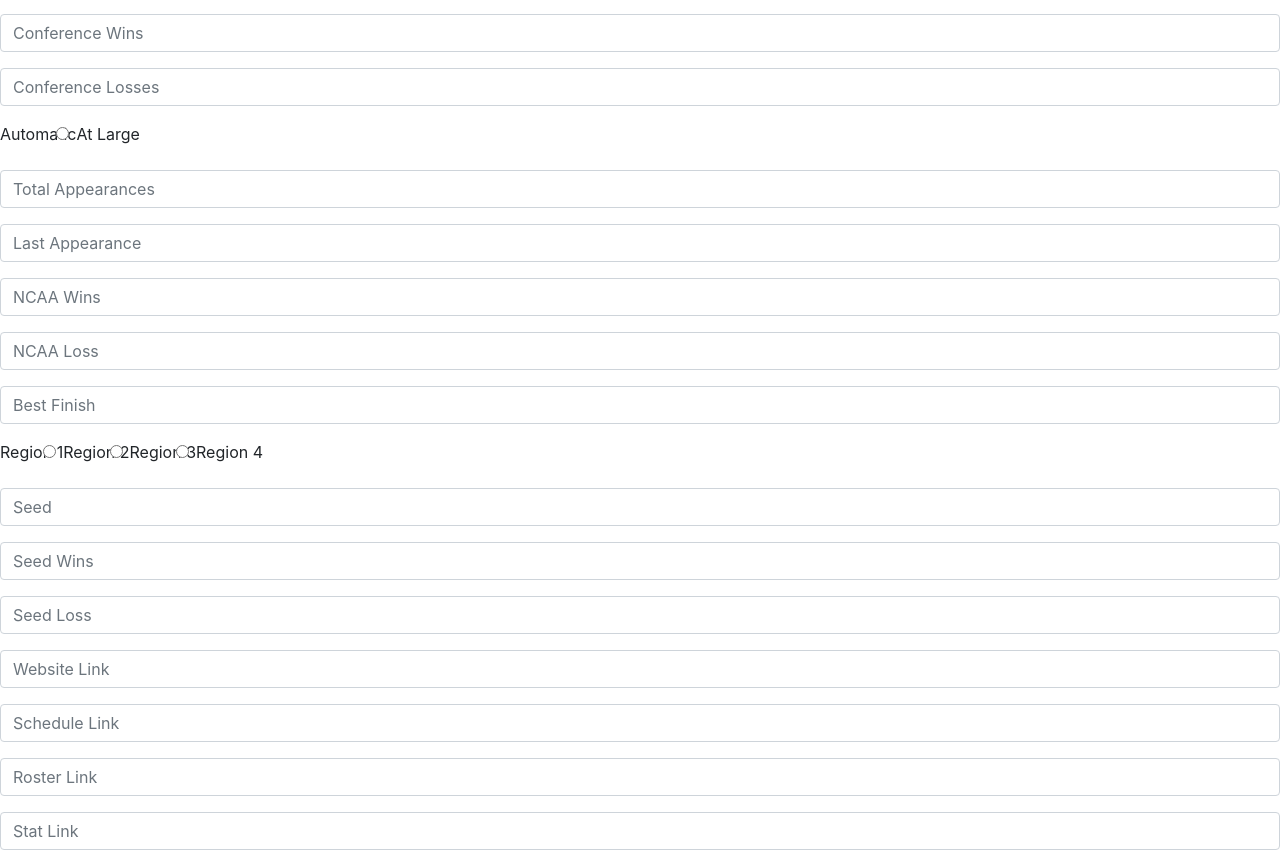
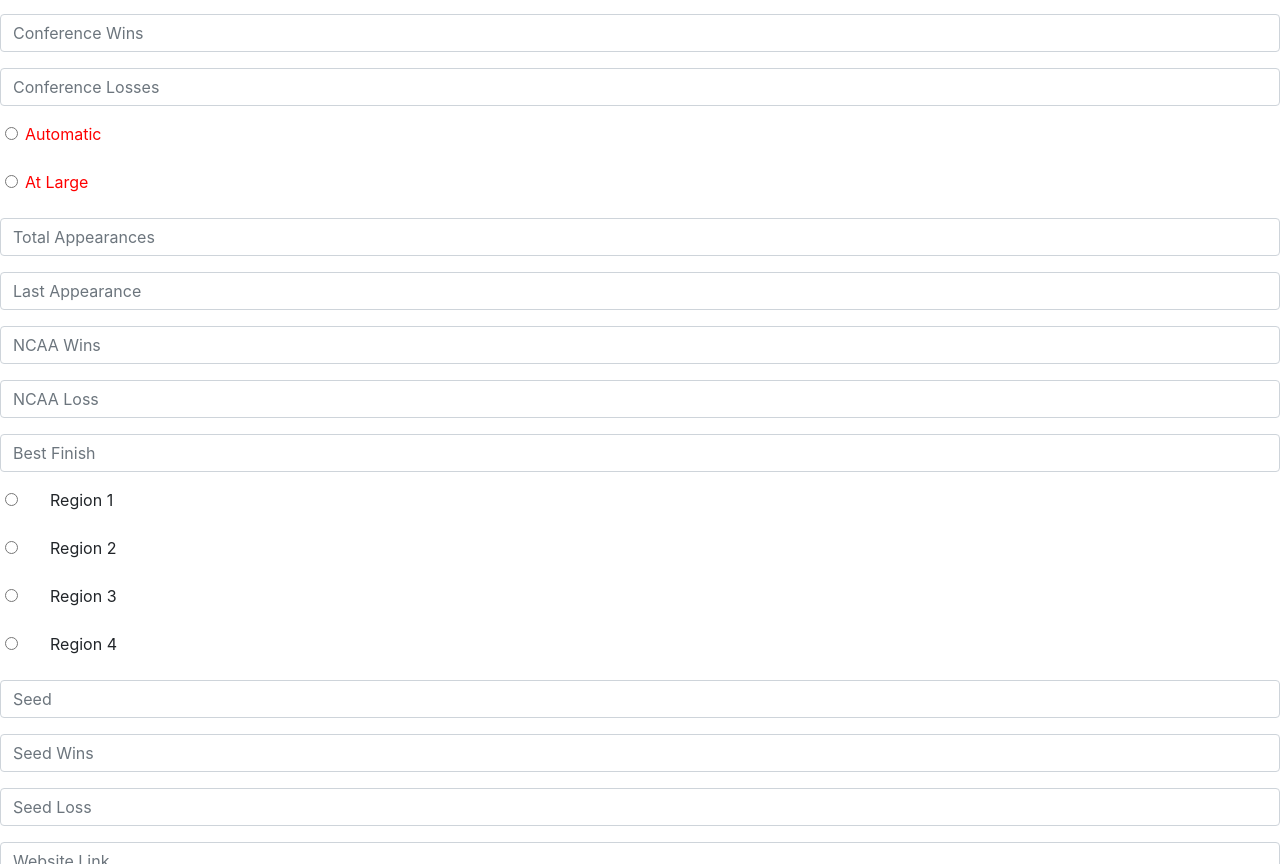
Before and after one commit to brian-hargrove/tourney2021-client, a React (Create React App) app: page / in a window 1280 px wide. Shown: the part 510-1374 px from the top of the page. Built offline with nearby package versions, Linux system fonts and the light colour scheme; the HTML template or start-up script is replaced by a standard one.

Commit message:
teamInput update & style

```diff
--- a/src/components/teamInput.jsx
+++ b/src/components/teamInput.jsx
@@ -1,5 +1,6 @@
 import React, { useState } from 'react';
 import { Button, Form, FormGroup, Input, Label } from 'reactstrap';
+import '../styles/teamInput.css';
 
 const TeamInput = props => {
   const [college, setCollege] = useState('');
@@ -10,7 +11,7 @@
   const [colors, setColors] = useState('');
   const [headCoach, setHeadCoach] = useState('');
   const [overallWins, setOverallWins] = useState('');
-  const [overallLoss, setoverallLoss] = useState('');
+  const [overallLoss, setOverallLoss] = useState('');
   const [confWins, setConfWins] = useState('');
   const [confLoss, setConfLoss] = useState('');
   const [bid, setBid] = useState('');
@@ -31,6 +32,36 @@
   const [color2, setColor2] = useState('');
   const [logoLink, setLogoLink] = useState('');
 
+  const resetForm = () => {
+    setCollege('');
+    setNickname('');
+    setCity('');
+    setState('');
+    setConference('');
+    setColors('');
+    setHeadCoach('');
+    setOverallWins('');
+    setOverallLoss('');
+    setConfWins('');
+    setConfLoss('');
+    setBid('');
+    setTotalApp('');
+    setLastApp('');
+    setNcaaWin('');
+    setNcaaLoss('');
+    setBestFinish('');
+    setRegion('');
+    setSeed('');
+    setSeedWin('');
+    setSeedLoss('');
+    setWebsiteLink('');
+    setScheduleLink('');
+    setRosterLink('');
+    setStatLink('');
+    setColor1('');
+    setColor2('');
+    setLogoLink('');
+  };
   const handleSubmit = event => {
     event.preventDefault();
 
@@ -75,34 +106,8 @@
       .then(response => response.json())
       .then(data => {
         console.log(data);
-        setCollege('');
-        setNickname('');
-        setCity('');
-        setState('');
-        setConference('');
-        setColors('');
-        setHeadCoach('');
-        setOverallWins('');
-        setoverallLoss('');
-        setConfWins('');
-        setConfLoss('');
-        setBid('');
-        setTotalApp('');
-        setLastApp('');
-        setNcaaWin('');
-        setNcaaLoss('');
-        setBestFinish('');
-        setRegion('');
-        setSeed('');
-        setSeedWin('');
-        setSeedLoss('');
-        setWebsiteLink('');
-        setScheduleLink('');
-        setRosterLink('');
-        setStatLink('');
-        setColor1('');
-        setColor2('');
-        setLogoLink('');
+        alert('Team info saved');
+        resetForm();
       });
   };
 
@@ -116,6 +121,7 @@
             id="formCollege"
             placeholder="college"
             onChange={event => setCollege(event.target.value)}
+            // value={college}
           ></Input>
         </FormGroup>
         <FormGroup>
@@ -187,7 +193,7 @@
             name="overallLoss"
             id="formOverallLoss"
             placeholder="Overall Loss"
-            onChange={event => setoverallLoss(event.target.value)}
+            onChange={event => setOverallLoss(event.target.value)}
           ></Input>
         </FormGroup>
         <FormGroup>
@@ -208,7 +214,7 @@
             onChange={event => setConfLoss(event.target.value)}
           ></Input>
         </FormGroup>
-        <FormGroup id="formBid">
+        <FormGroup className="formBid">
           <Input
             type="radio"
             name="bid"
@@ -217,6 +223,8 @@
             onChange={event => setBid(event.target.value)}
           ></Input>
           <Label htmlFor="formBidAuto">Automatic</Label>
+        </FormGroup>
+        <FormGroup className="formBid">
           <Input
             type="radio"
             name="bid"
@@ -271,39 +279,55 @@
             onChange={event => setBestFinish(event.target.value)}
           ></Input>
         </FormGroup>
-        <FormGroup id="formRegion">
+
+        <FormGroup className="formRegion">
           <Input
             type="radio"
             name="region"
-            id="formRegion1"
+            // id="formRegion1"
             value="1"
             onChange={event => setRegion(event.target.value)}
           ></Input>
-          <Label htmlFor="formRegion1">Region 1</Label>
+          <Label htmlFor="formRegion1" className="formRegion" id="formRegion1">
+            Region 1
+          </Label>
+        </FormGroup>
+
+        <FormGroup className="formRegion">
           <Input
             type="radio"
             name="region"
-            id="formRegion2"
+            // id="formRegion2"
             value="2"
             onChange={event => setRegion(event.target.value)}
           ></Input>
-          <Label htmlFor="formRegion1">Region 2</Label>
+          <Label id="formRegion2" htmlFor="formRegion1" className="formRegion">
+            Region 2
+          </Label>
+        </FormGroup>
+        <FormGroup className="formRegion">
           <Input
             type="radio"
             name="region"
-            id="formRegion3"
+            // id="formRegion3"
             value="3"
             onChange={event => setRegion(event.target.value)}
           ></Input>
-          <Label htmlFor="formRegion1">Region 3</Label>
+          <Label htmlFor="formRegion1" className="formRegion" id="formRegion3">
+            Region 3
+          </Label>
+        </FormGroup>
+        <FormGroup className="formRegion">
           <Input
             type="radio"
             name="region"
-            id="formRegion4"
+            // id="formRegion4"
             value="4"
             onChange={event => setRegion(event.target.value)}
           ></Input>
-          <Label htmlFor="formRegion1">Region 4</Label>
+          <Label htmlFor="formRegion1" className="formRegion" id="formRegion4">
+            Region 4
+          </Label>
         </FormGroup>
         <FormGroup>
           <Input
@@ -392,7 +416,7 @@
             name="logoLink"
             id="formLogoLink"
             placeholder="Logo Link"
-            onChange={event => setCollege(event.target.value)}
+            onChange={event => setLogoLink(event.target.value)}
           ></Input>
         </FormGroup>
         <Button type="submit" id="teamCreateBTN">
--- /dev/null
+++ b/src/styles/teamInput.css
@@ -0,0 +1,11 @@
+.formBid {
+  display: flex;
+  justify-content: space-between;
+  flex-direction: row;
+  color: red;
+  margin-left: 25px;
+}
+
+.formRegion {
+  margin-left: 25px;
+}
```
